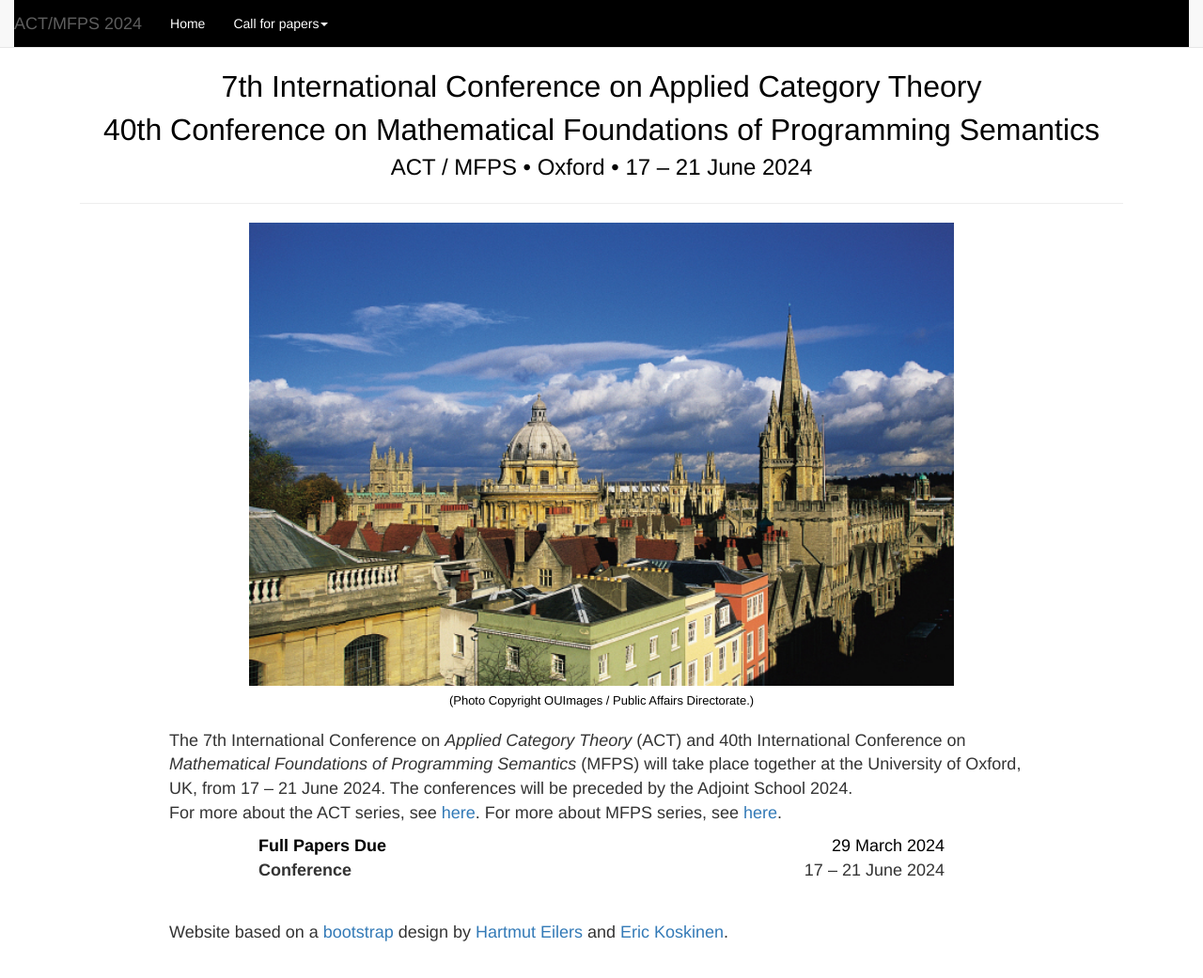
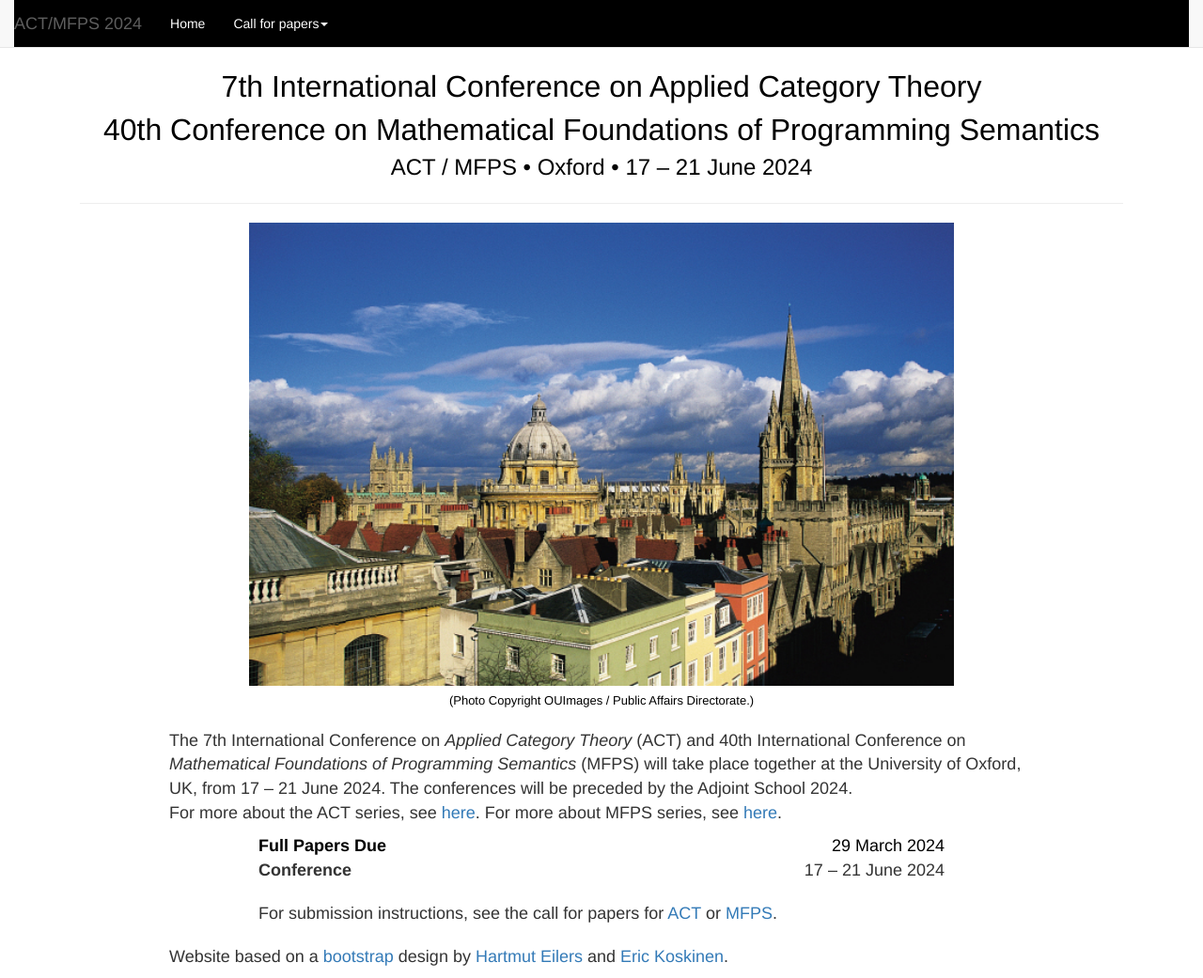
Before and after one commit to oxford24/oxford24.github.io, a Jekyll site: the page built from index.html, in a window 1280 px wide and 1041 px high. Shown: the whole window at 94% size. Built offline with Jekyll 4.4.1, drawn with Linux system fonts in a browser that asks for light colours.

Commit message:
link to cfp from index too

```diff
--- a/index.html
+++ b/index.html
@@ -36,7 +36,8 @@ layout: actmfps
 									 <td style="text-align:right;">17 &ndash; 21 June 2024</td>
         </tr>
         </tbody>
-        </table>
+      </table>
+      For submission instructions, see the call for papers for <a href="act_cfp.html">ACT</a> or <a href="mfps_cfp.html">MFPS</a>.
 	  </div>
 	  <div class="col-xs-2"></div>
 
```
